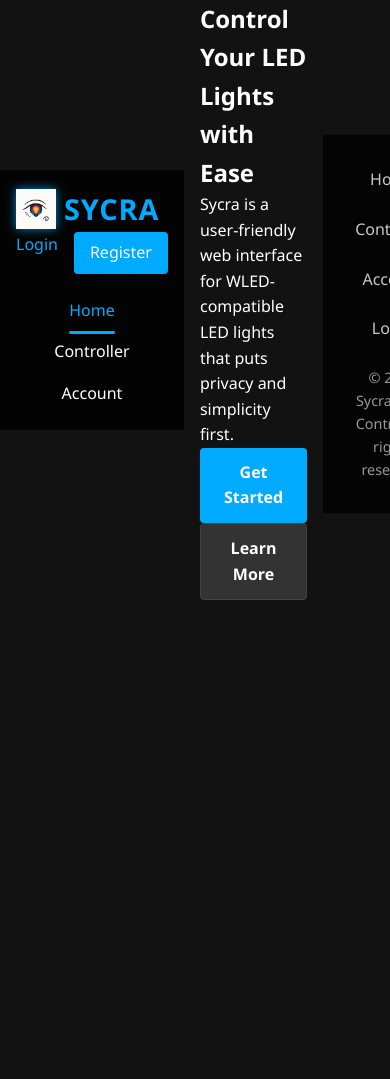
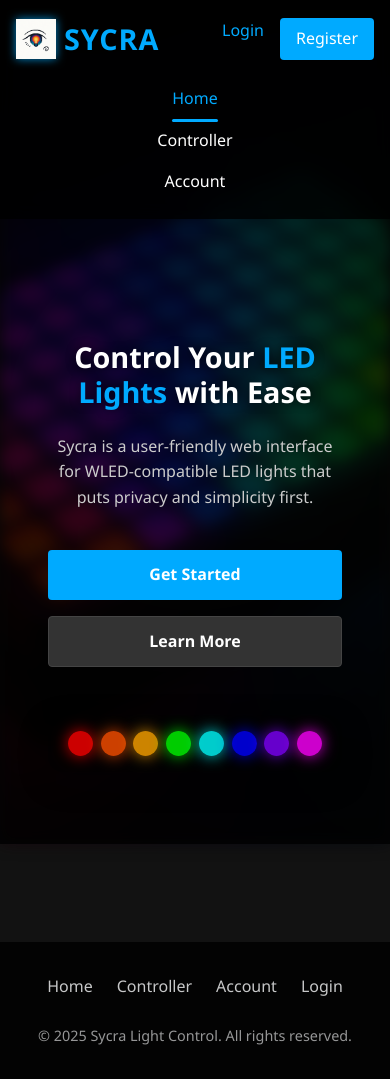
Before and after one commit to wenkow2k515/Scyra-WLED-RGB-group-project, a Flask app: page / in a window 390 px wide; the page is wider, and only the part inside the window is pictured. Before the commit the page ends 600 px from the top of that part, so only its background shows below. Run offline with Flask 3, Linux system fonts and the light colour scheme.

Commit message:
Added glowing highlights for key terms, styled clear call-to-action buttons, and made everything responsive. Included smooth LED breathing effects and adjusted Flask paths and layering to keep everything working nicely.

```diff
--- a/app/static/css/home.css
+++ b/app/static/css/home.css
@@ -1,146 +1,128 @@
-/* Ensure the body spans the full viewport */
-body {
-    margin: 0;
-    padding: 0;
-    display: flex;
-    align-items: center; /* Center vertically */
-    box-sizing: border-box; /* Include padding and border in width/height */
+/* Home Page Specific Styles */
+
+/* Background styles */
+.led-bg {
+    position: fixed;
+    top: 0;
+    left: 0;
+    width: 100%;
+    height: 100%;
+    background-image: url('/static/pic/background.png');
+    background-size: cover;
+    background-position: center;
+    filter: blur(8px);
+    opacity: 0.6;
+    z-index: -2;
 }
 
-/* Center the container on the page */
-.container {
+.bg-gradient {
+    position: fixed;
+    top: 0;
+    left: 0;
+    width: 100%;
+    height: 100%;
+    background: radial-gradient(circle at center, rgba(0, 0, 0, 0.6) 0%, rgba(0, 0, 0, 0.8) 70%);
+    z-index: -1;
+}
+
+/* Hero Section */
+.hero {
     display: flex;
     flex-direction: column;
+    align-items: center;
     justify-content: center;
-    align-items: center;
     text-align: center;
-    width: 100%; /* Ensure it spans the full width */
-    max-width: 800px;
-    padding: 20px; /* Add some padding */
+    padding: 6rem 2rem;
+    min-height: 80vh;
 }
 
-/* Heading styles */
-.container h1 {
-    font-size: 2.5em;
-    color: white; /* Ensure text is visible on the background */
-    margin: 0; /* Remove any margin */
-    padding: 20px; /* Add padding for better spacing */
-    text-align: center;
-    background-image: url('/static/pic/background.png'); /* Set the background image */
-    background-size: cover; /* Ensure the image covers the entire area */
-    background-position: center; /* Center the image */
-    height: 50vh; /* Make the height take up half of the viewport */
-    width: 100vw; /* Make the width span the entire window */
-    display: flex; /* Use Flexbox to center the text */
-    justify-content: center; /* Center text horizontally */
-    align-items: center; /* Center text vertically */
-    border-radius: 0; /* Remove rounded corners for a full-width look */
-    box-shadow: none; /* Remove shadow for a cleaner look */
+.hero h1 {
+    font-size: 3rem;
+    margin-bottom: 1.5rem;
+    line-height: 1.2;
+    text-shadow: 0 0 10px rgba(0, 0, 0, 0.5);
 }
 
-/* Paragraph styles */
-.container p {
-    font-size: 1.2em;
-    color: #555;
-    margin-bottom: 30px;
+.hero p {
+    font-size: 1.2rem;
+    color: #ccc;
+    margin-bottom: 2.5rem;
+    max-width: 600px;
 }
 
-/* Button styles */
-.rgb-options {
-    display: flex;
-    flex-direction: column;
-    gap: 15px;
+.highlight {
+    color: #00aaff;
+    position: relative;
 }
 
-.rgb-options .btn {
-    padding: 10px 20px;
-    font-size: 1em;
-    color: white;
-    background-color: #04AA6D;
-    border: none;
-    border-radius: 5px;
-    cursor: pointer;
-    text-align: center;
-    width: 1200px; /* Increased width to make the buttons wider */
-    max-width: 100%; /* Ensure the button doesn't exceed the container width */
+.hero-buttons {
+    display: flex;
+    gap: 1rem;
 }
 
-.rgb-options .btn:hover {
-    background-color: #04AA6D;
+/* LED Strip Illustration */
+.led-strip-illustration {
+    display: flex;
+    margin-top: 3rem;
+    background-color: rgba(0, 0, 0, 0.5);
+    padding: 1rem;
+    border-radius: 15px;
+    box-shadow: 0 10px 30px rgba(0, 0, 0, 0.3);
+    justify-content: space-around;
+    max-width: 500px;
+    width: 100%;
 }
 
-/* Options list styles */
-.options-list {
-    font-size: 16px;
-    padding: 10px;
-    text-align: center;
-    background-color: #04AA6D;
-    color: white;
-    margin: auto;
-    width: 1200px; /* Increased width to make the buttons wider */
-    max-width: 100%; /* Ensure the button doesn't exceed the container width */
-    cursor: pointer;
+.led-segment {
+    width: 40px;
+    height: 40px;
+    border-radius: 50%;
+    transition: all 0.5s ease;
 }
 
-.options-list li {
-    margin: 5px 0;
+.led-segment:nth-child(1) { background-color: rgba(255, 0, 0, 0.8); box-shadow: 0 0 15px rgba(255, 0, 0, 0.8); }
+.led-segment:nth-child(2) { background-color: rgba(255, 80, 0, 0.8); box-shadow: 0 0 15px rgba(255, 80, 0, 0.8); }
+.led-segment:nth-child(3) { background-color: rgba(255, 165, 0, 0.8); box-shadow: 0 0 15px rgba(255, 165, 0, 0.8); }
+.led-segment:nth-child(4) { background-color: rgba(0, 255, 0, 0.8); box-shadow: 0 0 15px rgba(0, 255, 0, 0.8); }
+.led-segment:nth-child(5) { background-color: rgba(0, 255, 255, 0.8); box-shadow: 0 0 15px rgba(0, 255, 255, 0.8); }
+.led-segment:nth-child(6) { background-color: rgba(0, 0, 255, 0.8); box-shadow: 0 0 15px rgba(0, 0, 255, 0.8); }
+.led-segment:nth-child(7) { background-color: rgba(128, 0, 255, 0.8); box-shadow: 0 0 15px rgba(128, 0, 255, 0.8); }
+.led-segment:nth-child(8) { background-color: rgba(255, 0, 255, 0.8); box-shadow: 0 0 15px rgba(255, 0, 255, 0.8); }
+
+.led-segment.animate {
+    filter: brightness(1.5);
+    box-shadow: 0 0 25px currentColor;
 }
 
-.options-list a {
-    text-decoration: none;
-    color: #000000;
-    font-size: 1em;
+/* Responsive adjustments */
+@media (max-width: 768px) {
+    .hero h1 {
+        font-size: 2.2rem;
     }
 
-.options-list a:hover {
-    text-decoration: underline;
+    .hero p {
+        font-size: 1rem;
     }
 
-/* Style for the Start Customization button */
-.redirect button {
-    padding: 15px 30px; /* Add padding for a larger button */
-    font-size: 1.2em; /* Increase font size */
-    font-weight: bold; /* Make the text bold */
-    color: white; /* White text color */
-    background: linear-gradient(90deg, #ff0080, #ff8c00); /* Vibrant gradient background */
-    border: none; /* Remove border */
-    border-radius: 50px; /* Fully rounded corners */
-    cursor: pointer; /* Add pointer cursor on hover */
-    box-shadow: 0 4px 15px rgba(255, 0, 128, 0.5); /* Add a glowing shadow */
-    transition: all 0.3s ease; /* Smooth transition for hover effects */
-    text-transform: uppercase; /* Make text uppercase for a modern look */
-    letter-spacing: 1px; /* Add spacing between letters */
+    .led-segment {
+        width: 30px;
+        height: 30px;
+    }
 }
 
-/* Hover effect for the button */
-.redirect button:hover {
-    background: linear-gradient(90deg, #ff8c00, #ff0080); /* Reverse gradient on hover */
-    transform: scale(1.1); /* Slightly enlarge the button */
-    box-shadow: 0 6px 20px rgba(255, 0, 128, 0.7); /* Enhance the glowing shadow */
+@media (max-width: 576px) {
+    .hero h1 {
+        font-size: 1.8rem;
     }
 
-/* Active (pressed) state for the button */
-.redirect button:active {
-    transform: scale(1); /* Reset scale when clicked */
-    box-shadow: 0 3px 10px rgba(255, 0, 128, 0.5); /* Reduce shadow when clicked */
+    .hero-buttons {
+        flex-direction: column;
+        width: 100%;
+        max-width: 300px;
     }
 
-/* Add a glowing animation to the button */
-.redirect button::before {
-    content: '';
-    position: absolute;
-    top: -5px;
-    left: -5px;
-    right: -5px;
-    bottom: -5px;
-    border-radius: 50px;
-    background: linear-gradient(90deg, rgba(255, 0, 128, 0.5), rgba(255, 140, 0, 0.5));
-    z-index: -1;
-    filter: blur(10px);
-    opacity: 0;
-    transition: opacity 0.3s ease;
+    .led-segment {
+        width: 25px;
+        height: 25px;
     }
-
-.redirect button:hover::before {
-    opacity: 1; /* Show the glowing effect on hover */
 }
```
Lines whose indentation alone changed are shown as unchanged.
